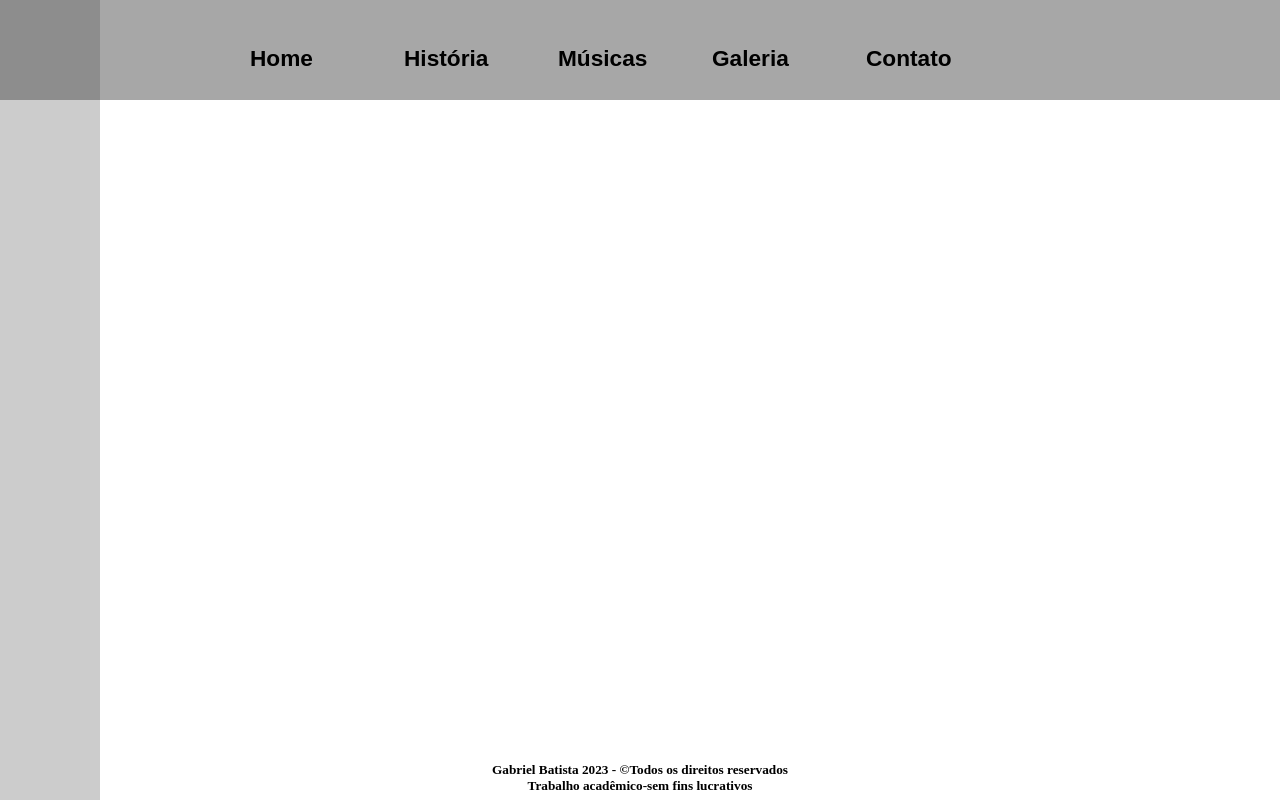
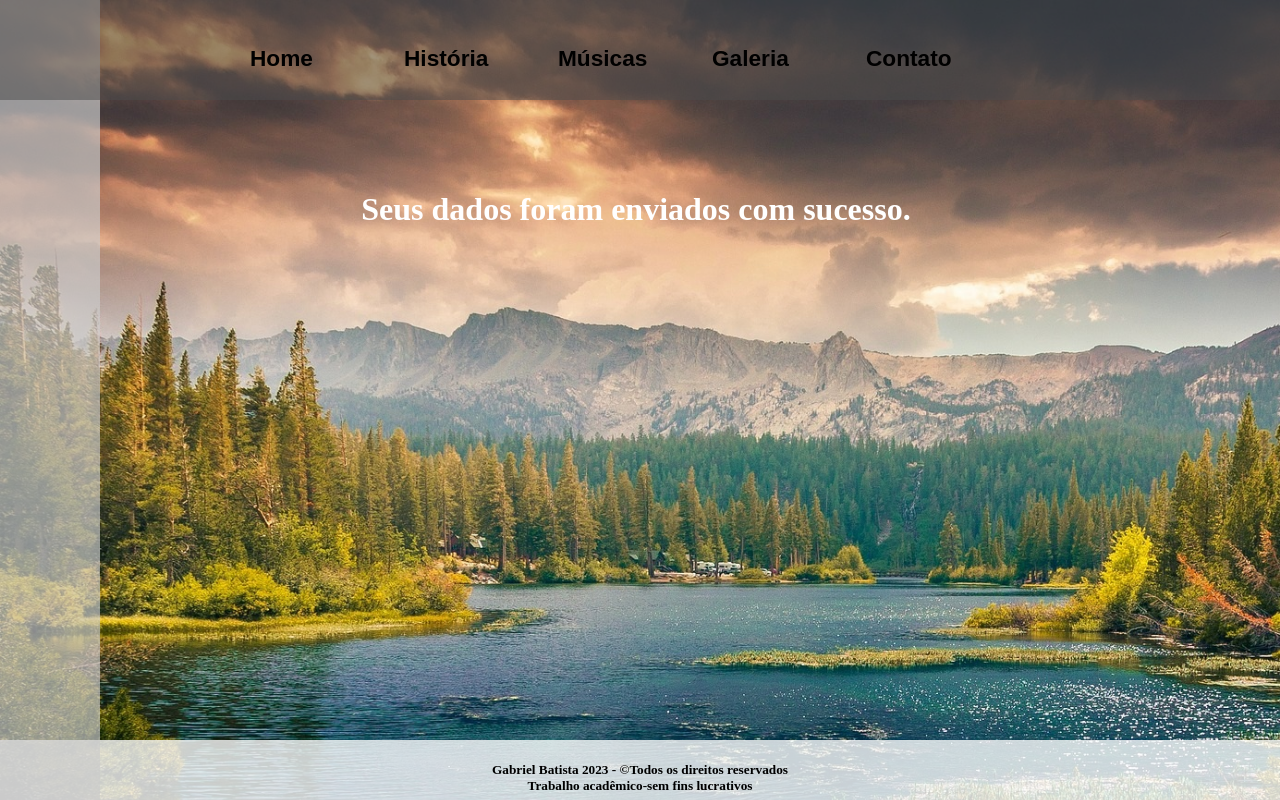
Before and after one commit to GabrielBatista07/trabalho-franz-liszt, a plain HTML site: page parabens.html in a window 1280 px wide. Drawn offline with Linux system fonts and the light colour scheme.

Commit message:
Add files via upload

```diff
--- a/parabens.html
+++ b/parabens.html
@@ -5,9 +5,10 @@
 
     <title>Parabéns</title>
     <meta charset="UTF-8">
+    <link rel="icon" href="icon/icone.png" type="image/x-icon">
     <link rel="stylesheet" type="text/css" href="style.css">
 </head>
-<body>
+<body class="contato">
     <header>
         <nav>
             <div class="menu1"><a href="index.html">Home</a></div>
@@ -25,6 +26,8 @@
 <div class="borda">
 </div>
 
+        <h1>Seus dados foram enviados com sucesso.</h1>
+
 <div class="direitos">
 
 
--- a/style.css
+++ b/style.css
@@ -6,10 +6,16 @@ body{
     margin-left: 0px;
 }
 
+.contato{
+    background-image: url(icon/fundo1.jpeg);
+    background-size: cover;
+    background-repeat: no-repeat;
+}
+
 header{                             /* definição do "background da barra de navegação*/
         top: 0px;
         position: fixed;
-        background-color: #4d4d4d7e;
+        background-color: #4d4d4d86;
         width: 100%;
         height: 100px;
         z-index: 150;
@@ -21,7 +27,7 @@ header{                             /* definição do "background da barra de na
     position: fixed;
     width: 100px;
     height: 100%;
-    background-color: #CCCCCC;
+    background-color: #ccccccad;
     display: inline-block;
     top: 0px;
     left: 0px;
@@ -265,6 +271,7 @@ table{
     border-radius: 50px;
     background-color: #CCCCCC;
     align-items: center;
+    color: black;
     }
 
 .div-externa{
@@ -289,6 +296,7 @@ textarea:hover{
   input{
     border-radius: 25px;
     width:150px;
+    border-color: rgb(0, 0, 0);
   }
 
   input:hover{
@@ -299,3 +307,13 @@ textarea:hover{
   .div-interna{
     padding: 7.5px;
   }
+
+
+h1{
+    display: flex;
+    justify-content: center;
+    align-items: center;
+    color: white;
+    margin-top: 15%;
+    size: 1cm;
+}
```
Also changed, not shown: contato.html (+3 -2 lines), galeria.html (+1 -1 lines), historia.html (+1 -1 lines), index.html (+4 -3 lines), musicas.html (+1 -1 lines), icon/fundo-contato.jfif (added), icon/fundo1.jpeg (added).
